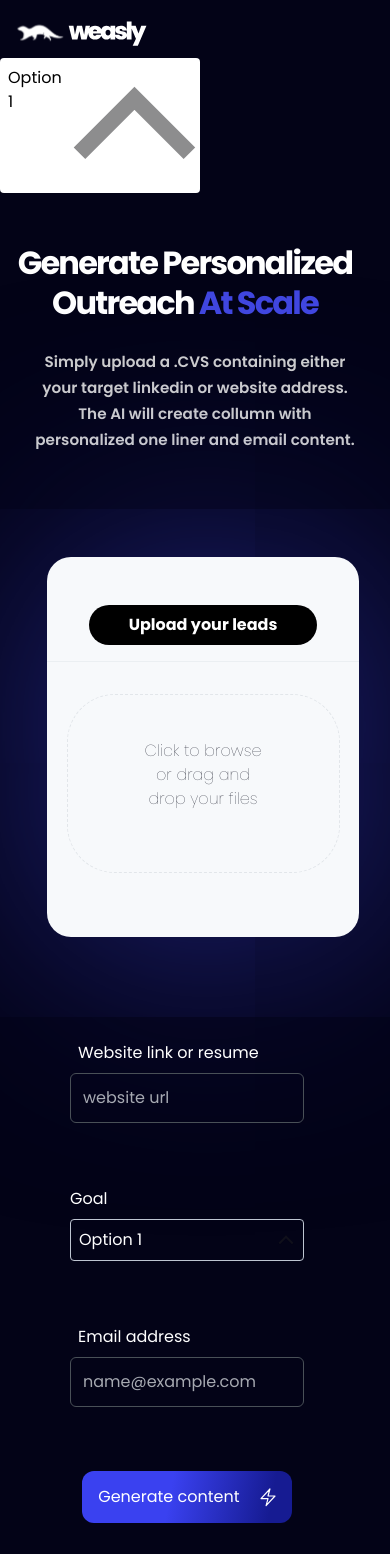
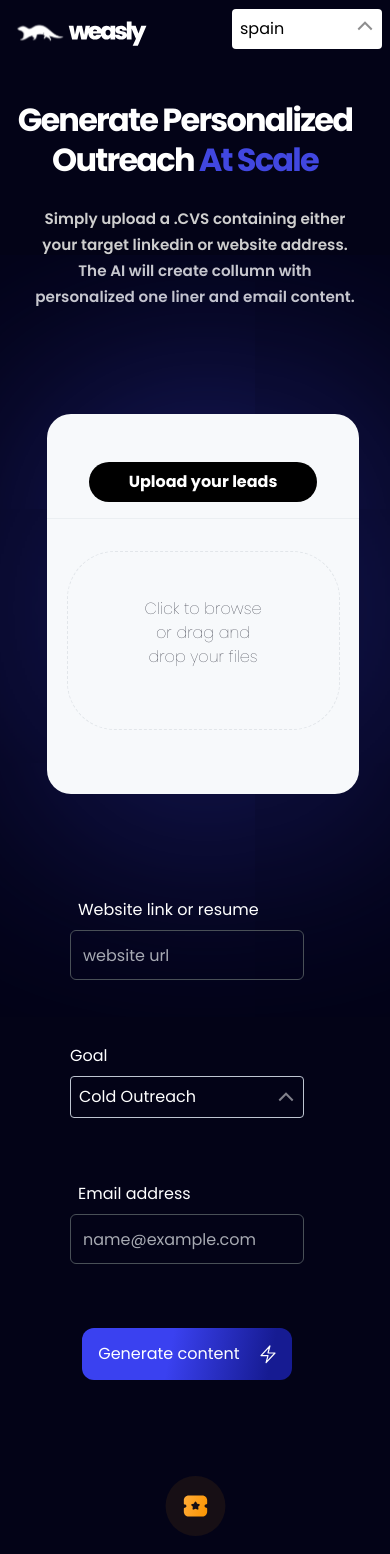
Before and after one commit to Vedavyas11062004/FileUploadComponent, a React (Create React App) app: page / in a window 390 px wide. Shown: the top 1554 px of the page. Built offline with nearby package versions, Linux system fonts and the light colour scheme.

Commit message:
Added drop downs

```diff
--- a/src/components/Dropdown.jsx
+++ b/src/components/Dropdown.jsx
@@ -2,7 +2,7 @@ import React, { useState } from 'react';
 import '../styles/dropDownStyles.css'; // Import the CSS file
 
 const Dropdown = () => {
-  const [selectedOption, setSelectedOption] = useState('Option 1');
+  const [selectedOption, setSelectedOption] = useState('spain');
   const [showOptions, setShowOptions] = useState(false);
 
   const handleOptionClick = (option) => {
@@ -23,18 +23,21 @@ const Dropdown = () => {
           onClick={toggleOptions}
         >
           {selectedOption || 'Select an option'}
-          <img src='./Icon.svg'></img>
+          <img src='./Icon.svg' className='IconImg'></img>
         </div>
         {showOptions && (
           <div className="options">
-            <div className="option" onClick={() => handleOptionClick('Option 1')}>
-              Option 1
+            <div className="option" onClick={() => handleOptionClick('spain')}>
+            spain
             </div>
-            <div className="option" onClick={() => handleOptionClick('Option 2')}>
-              Option 2
+            <div className="option" onClick={() => handleOptionClick('French')}>
+            French
             </div>
-            <div className="option" onClick={() => handleOptionClick('Option 3')}>
-              Option 3
+            <div className="option" onClick={() => handleOptionClick('English')}>
+            English
+            </div>
+            <div className="option" onClick={() => handleOptionClick('German')}>
+            German
             </div>
           </div>
         )}
--- a/src/pages/LandingPage.jsx
+++ b/src/pages/LandingPage.jsx
@@ -5,7 +5,7 @@ import FileUploader from "../components/FileUploader";
 import BottomLayout from "../components/BottomLayout";
 
 function LandingPage() {
-  const [selectedOption, setSelectedOption] = useState("Option 1");
+  const [selectedOption, setSelectedOption] = useState("Cold Outreach");
   const [showOptions, setShowOptions] = useState(false);
 
   const handleOptionClick = (option) => {
@@ -62,27 +62,21 @@ function LandingPage() {
                     onClick={toggleOptions}
                   >
                     {selectedOption || "Select an option"}
-                    <img src="./Icon.svg" alt="Icon" />
+                    <img src="./Icon2.svg" alt="Icon" />
                   </div>
                   {showOptions && (
                     <div className="custom-options">
                       <div
                         className="custom-option"
-                        onClick={() => handleOptionClick("Option 1")}
+                        onClick={() => handleOptionClick("Cold Outreach")}
                       >
-                        Option 1
+                        Cold Outreach
                       </div>
                       <div
                         className="custom-option"
-                        onClick={() => handleOptionClick("Option 2")}
+                        onClick={() => handleOptionClick("Job Request")}
                       >
-                        Option 2
-                      </div>
-                      <div
-                        className="custom-option"
-                        onClick={() => handleOptionClick("Option 3")}
-                      >
-                        Option 3
+                        Job Request
                       </div>
                     </div>
                   )}
--- a/src/styles/dropDownStyles.css
+++ b/src/styles/dropDownStyles.css
@@ -1,3 +1,7 @@
+.IconImg{
+  width: 18px;
+  height: 18px;
+}
 .dropdown {
     position: relative;
     display: inline-block;
@@ -43,3 +47,9 @@
   .options.show {
     display: block;
   }
+
+  @media (max-width: 500px) {
+    .selected-option{
+      width: 150px;
+    }
+  }
--- a/src/styles/navbarStyles.css
+++ b/src/styles/navbarStyles.css
@@ -13,7 +13,7 @@
 
 @media (max-width:800px)
 {
-    .navbar img{
+    .navbar>img{
         width:200px;
         transform:scale(1.25);
         padding-left:.75rem;
@@ -23,3 +23,14 @@
         padding-right: .75rem;
     }
 }
+
+@media (max-width:400px)
+{
+    /* .navbar>img{
+        width: 150px;
+    } */
+    .rightPart{
+        width: 150px;
+        margin-right: .5rem;
+    }
+}
```
Also changed, not shown: public/Icon2.svg (added).
